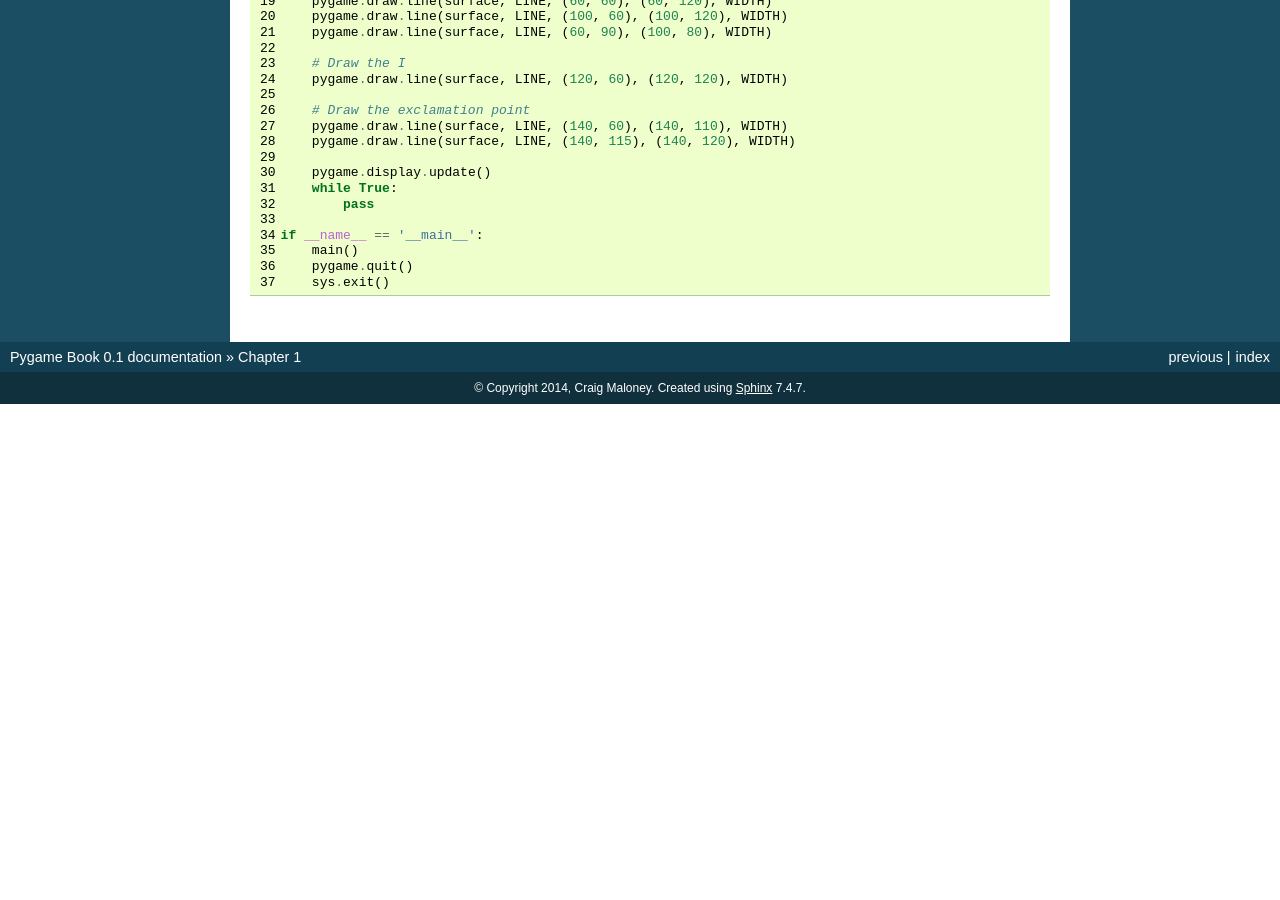
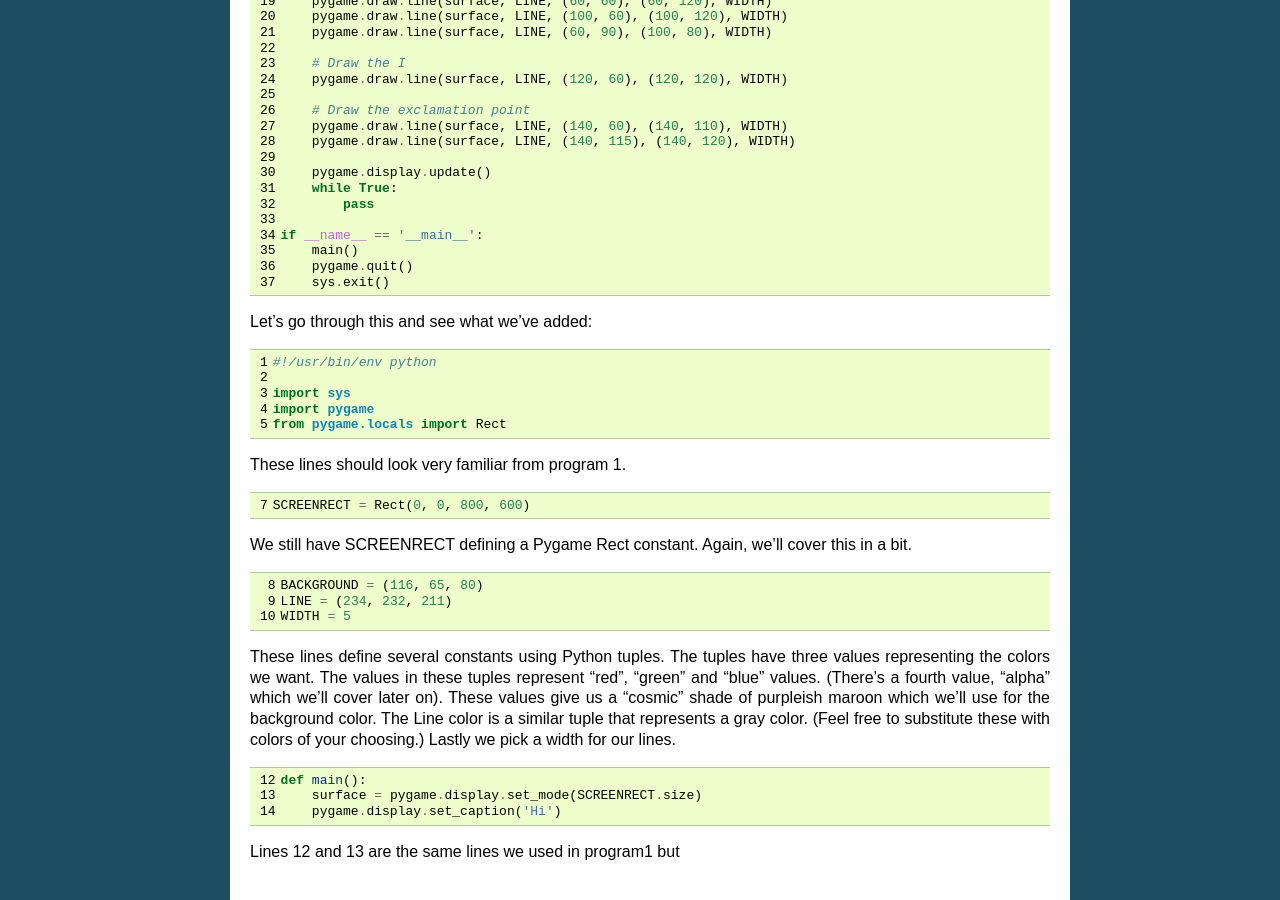
Before and after one commit to craigmaloney/pygame_book, a Sphinx documentation site: the page built from source/chapter1/index.rst, in a window 1280 px wide and 900 px high, scrolled down 2106 px. Built offline with Sphinx 7.4.7, drawn with Linux system fonts in a browser that asks for light colours; before the commit the page ends 2510 px from its top, so only the background shows below that.

Commit message:
Explanation of program 2

```diff
--- a/source/chapter1/index.rst
+++ b/source/chapter1/index.rst
@@ -72,3 +72,37 @@ The code in the last section is the basic framework but it doesn't do a whole lo
 .. literalinclude:: program2.py
     :language: python
     :linenos:
+
+Let's go through this and see what we've added:
+
+.. literalinclude:: program2.py
+    :language: python
+    :lines: 1-5
+    :lineno-start: 1
+    :linenos:
+
+These lines should look very familiar from program 1.
+
+.. literalinclude:: program2.py
+    :language: python
+    :lines: 7-7
+    :lineno-start: 7
+    :linenos:
+
+We still have SCREENRECT defining a Pygame Rect constant. Again, we'll cover this in a bit.
+
+.. literalinclude:: program2.py
+    :language: python
+    :lines: 8-10
+    :lineno-start: 8
+    :linenos:
+
+These lines define several constants using Python tuples. The tuples have three values representing the colors we want. The values in these tuples represent "red", "green" and "blue" values. (There's a fourth value, "alpha" which we'll cover later on). These values give us a "cosmic" shade of purpleish maroon which we'll use for the background color. The Line color is a similar tuple that represents a gray color. (Feel free to substitute these with colors of your choosing.) Lastly we pick a width for our lines.
+
+.. literalinclude:: program2.py
+    :language: python
+    :lines: 12-14
+    :lineno-start: 12
+    :linenos:
+
+Lines 12 and 13 are the same lines we used in program1 but
```
